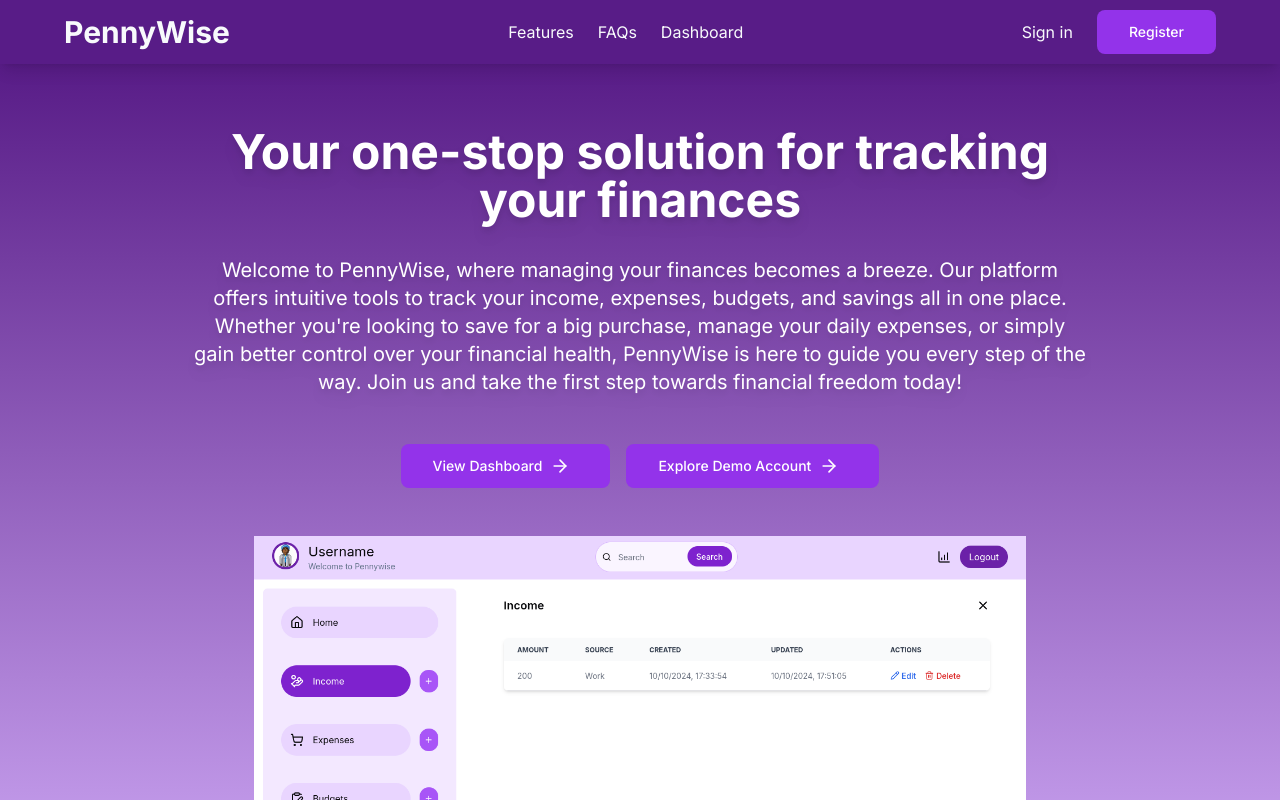
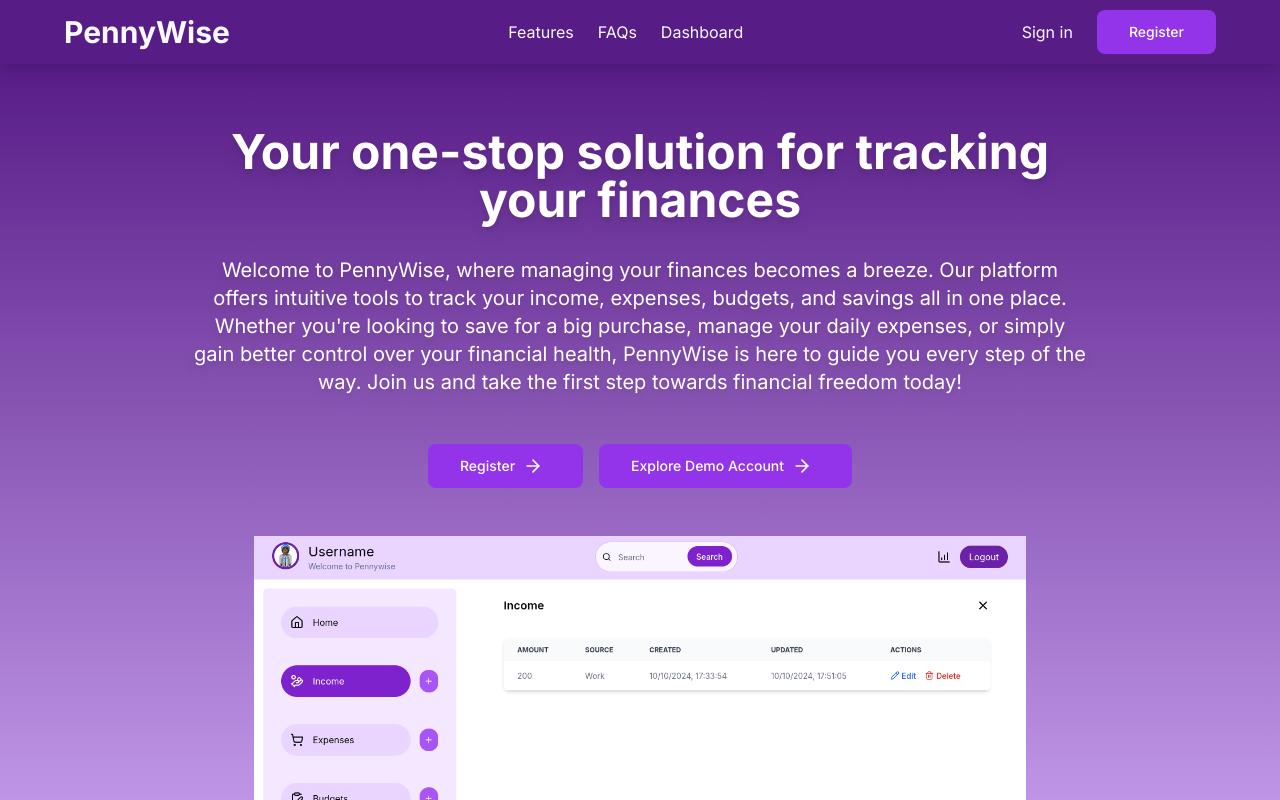
Before and after one commit to kofiad/pennywise, a Next.js app: page / in a window 1280 px wide. Shown: the top 800 px of the page. Built offline with nearby package versions, Linux system fonts and the light colour scheme; no server answers.

Commit message:
Refactor Hero component to accept session as a prop

```diff
--- a/components/Hero.jsx
+++ b/components/Hero.jsx
@@ -4,8 +4,7 @@ import { ArrowRight } from 'lucide-react'
 import { authOptions } from '@/lib/authOptions'
 import Image from 'next/image'
 
-export default function Hero() {
-  const session = getServerSession(authOptions)
+export default function Hero({session}) {
   return (
     <div className="bg-gradient-to-b from-purple-900 to-purple-300 flex flex-col p-16 mt-16 text-white items-center">
       {/* Content */}
@@ -27,3 +26,12 @@ export default function Hero() {
     </div>
   )
 }
+
+export async function getServerSideProps(context) {
+  const session = await getServerSession(authOptions)
+  return{
+    props:{
+      session,
+    }
+  }
+}
```
